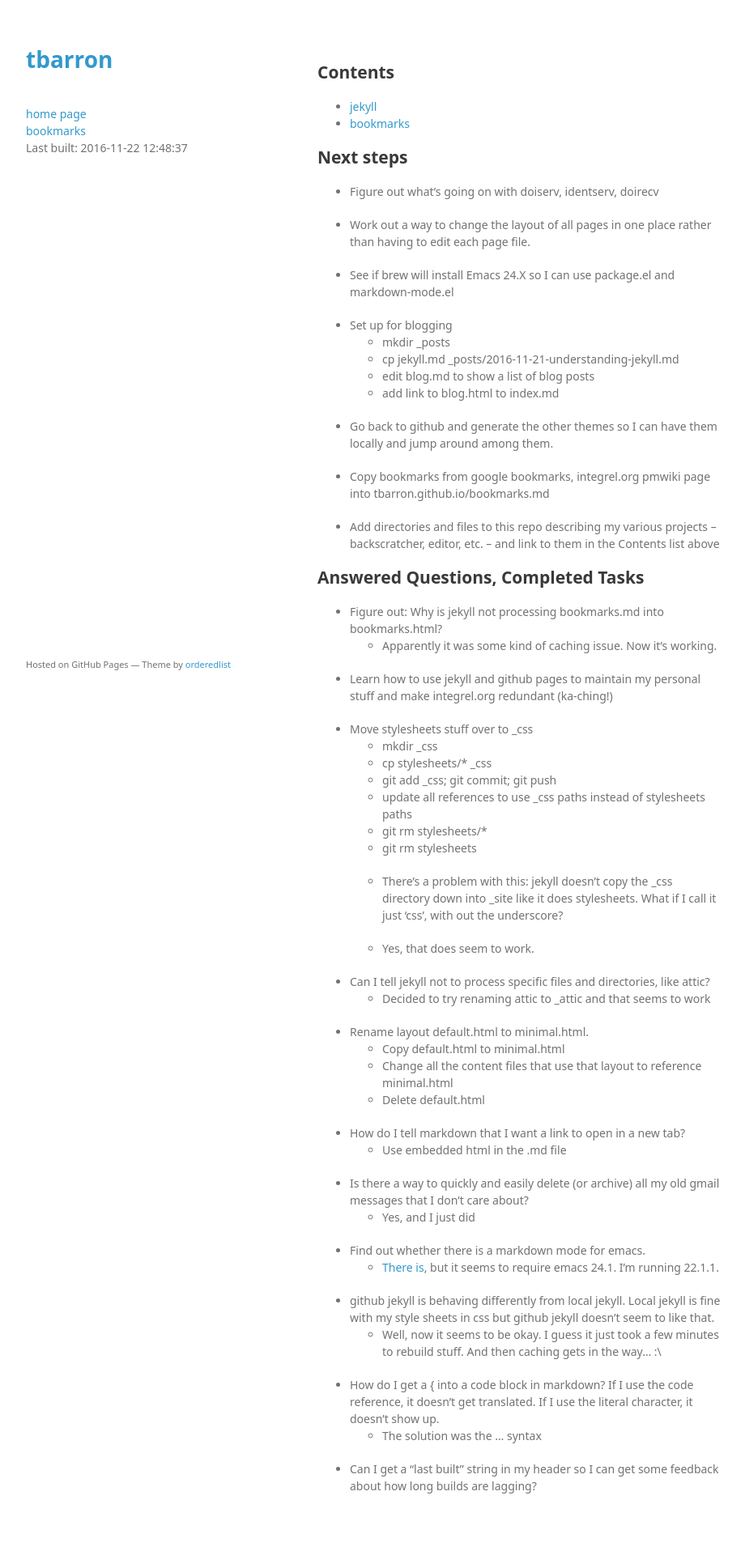
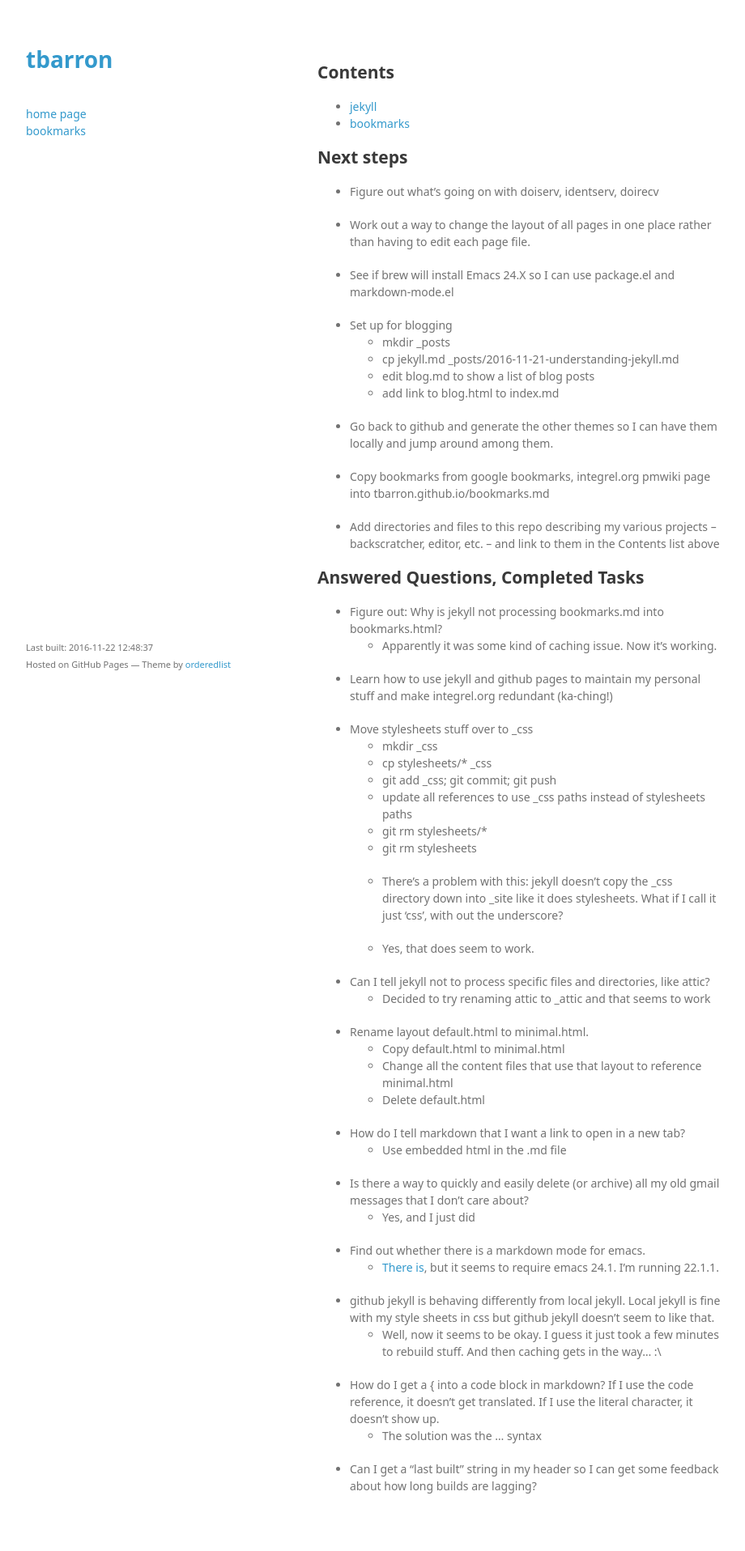
Before and after one commit to tbarron/tbarron.github.io, a Jekyll site: the page built from index.md, in a window 1280 px wide. Shown: the whole page at 81% size, without its empty margins (178-1098 px from the left). Built offline with Jekyll 4.4.1, drawn with Linux system fonts in a browser that asks for light colours.

Commit message:
- Move the last built timestamp to a less obtrusive place

```diff
--- a/_includes/head.html
+++ b/_includes/head.html
@@ -1,4 +1,3 @@
         <h1><a href="https://github.com/tbarron">tbarron</a></h1>
         <br><a href="index.html">home page</a>
         <br><a href="bookmarks.html">bookmarks</a>
-        <br>Last built: {{ site.time | date: "%Y-%m-%d %H:%M:%S" }}
--- a/_layouts/minimal.html
+++ b/_layouts/minimal.html
@@ -24,7 +24,12 @@
 
       </section>
       <footer>
-        <p><small>Hosted on GitHub Pages &mdash; Theme by <a href="https://github.com/orderedlist">orderedlist</a></small></p>
+        <p><small>
+            <br>Last built: {{ site.time | date: "%Y-%m-%d %H:%M:%S" }}
+            <br>Hosted on GitHub Pages &mdash; Theme
+        by <a href="https://github.com/orderedlist">orderedlist</a>
+        </small>
+        </p>
       </footer>
     </div>
     <script src="javascripts/scale.fix.js"></script>
```
